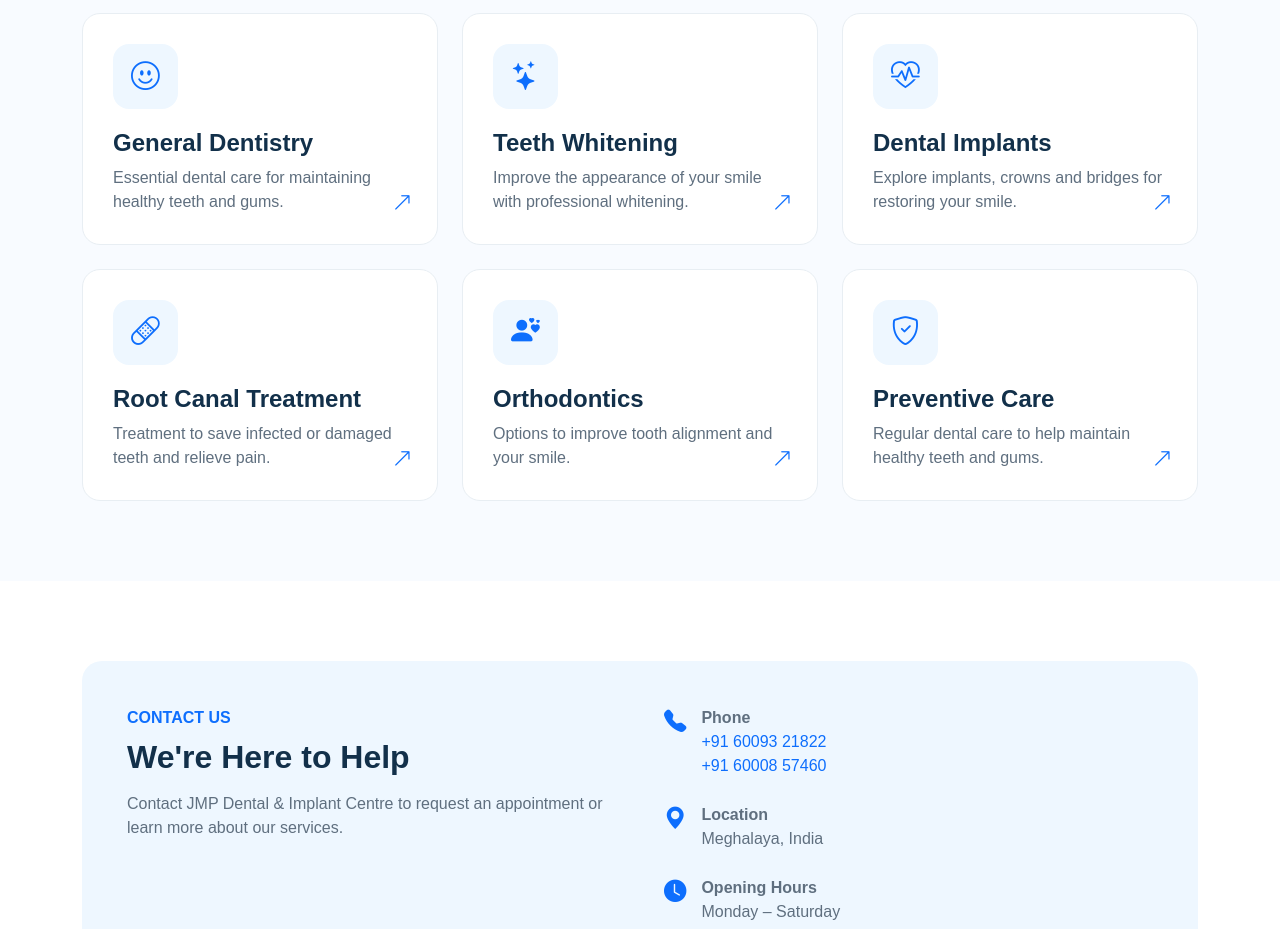
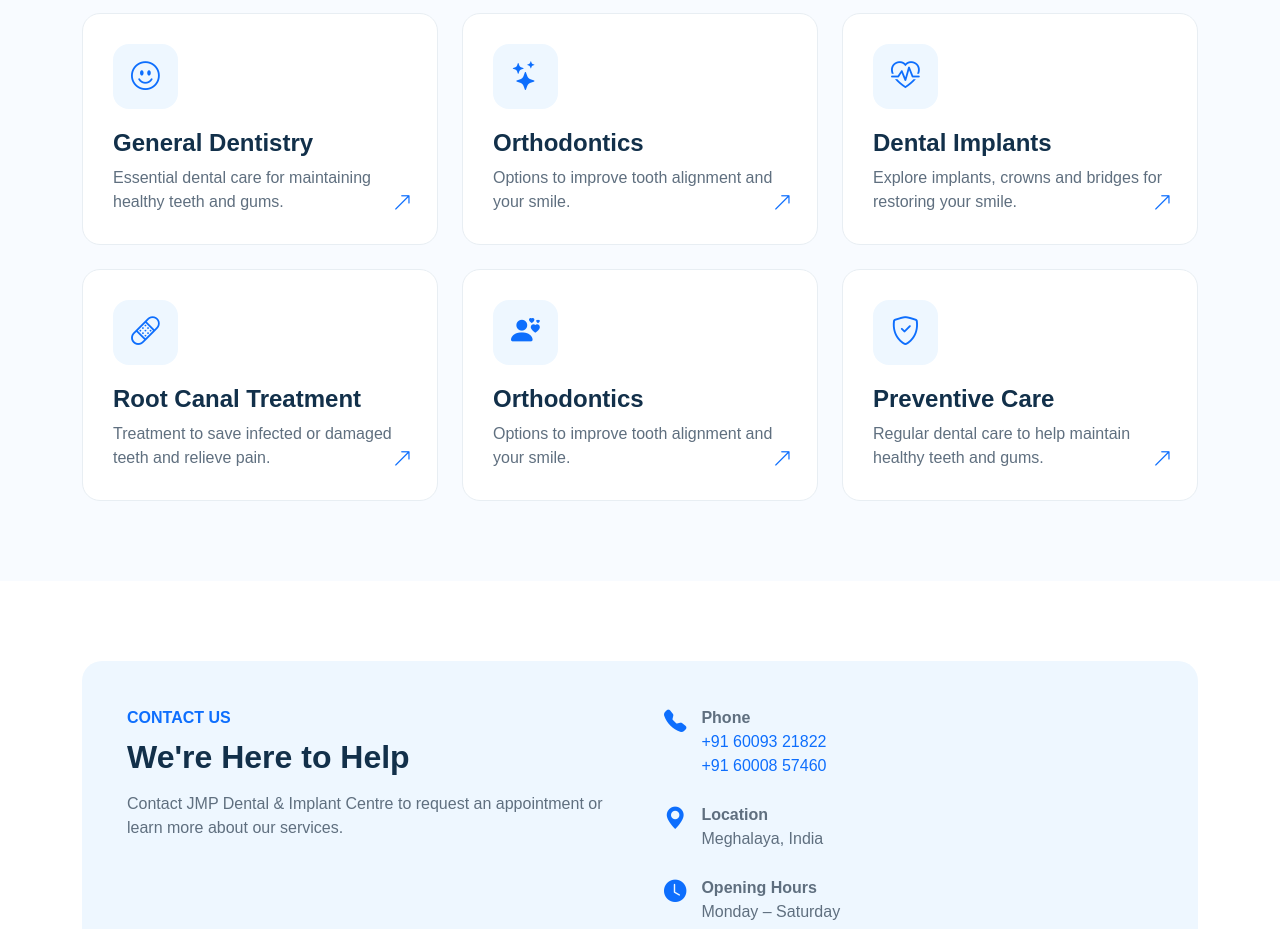
Before and after one commit to Eddy-sawkmie/jmp-application, a plain HTML site: page index.html in a window 1280 px wide. Shown: the part 6080-7009 px from the top of the page. Drawn offline with nearby package versions, Linux system fonts and the light colour scheme.

Commit message:
rename services

```diff
--- a/index.html
+++ b/index.html
@@ -195,12 +195,12 @@
                         </div>
 
                         <h4>
-                            Teeth Whitening
+                            Orthodontics
                         </h4>
 
                         <p>
-                            Improve the appearance of your smile
-                            with professional whitening.
+                             Options to improve tooth alignment
+                            and your smile.
                         </p>
 
                         <i class="bi bi-arrow-up-right service-arrow"></i>
```
Also changed, not shown: 1 other file.
